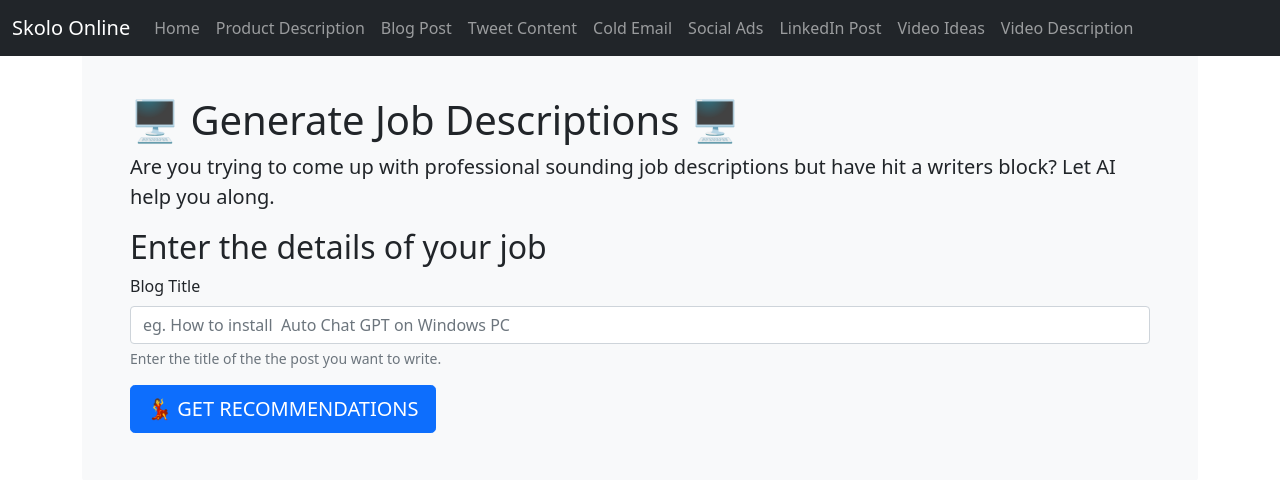
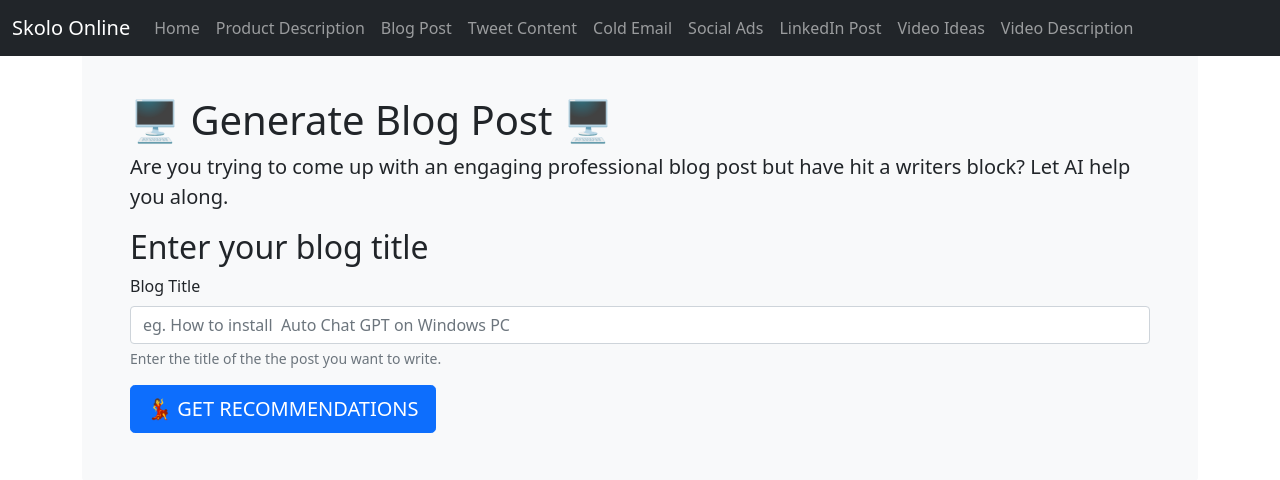
Before and after one commit to Khaukanani/Marketing-Content-Generator, a Flask app: template templates/blog-post.html in a window 1280 px wide. Shown: the top 480 px of the page. Run offline with Flask 3, Linux system fonts and the light colour scheme; the template is opened without the code that fills it, so the values that code supplies are empty.

Commit message:
brand update

```diff
--- a/templates/blog-post.html
+++ b/templates/blog-post.html
@@ -6,12 +6,12 @@
 {% block body %}
 <main class="container">
   <div class="bg-light p-5 rounded mt-5">
-    <h1> 🖥️ Generate Job Descriptions 🖥️ ️</h1>
+    <h1> 🖥️ Generate Blog Post 🖥️ ️</h1>
     <p class="lead">
-      Are you trying to come up with professional sounding job descriptions but have hit a writers block? Let AI help you along.
+      Are you trying to come up with an engaging professional blog post but have hit a writers block? Let AI help you along.
     </p>
 
-    <h2>Enter the details of your job</h2>
+    <h2>Enter your blog title</h2>
 
     <form class="" action="/job-description" method="post">
 
```
